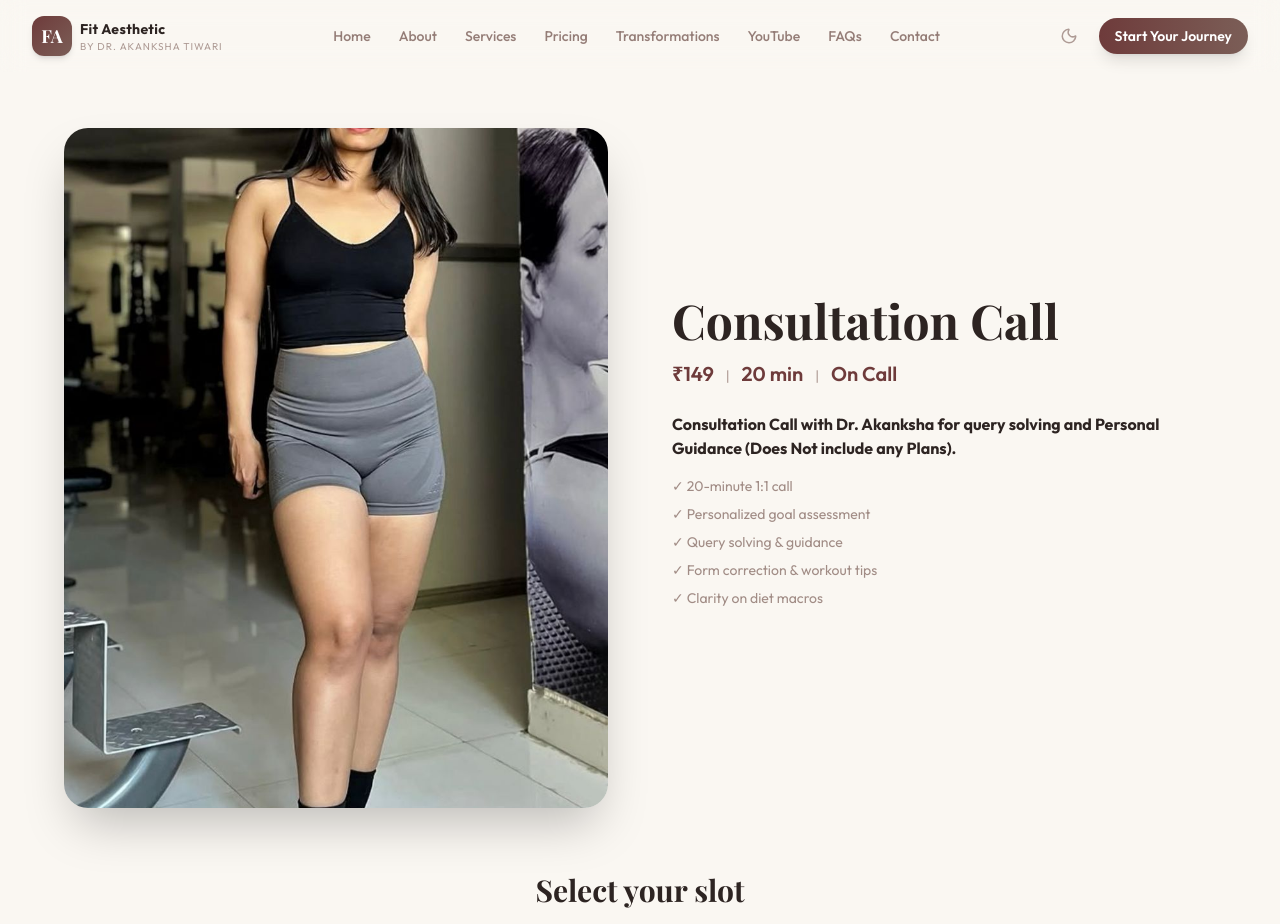
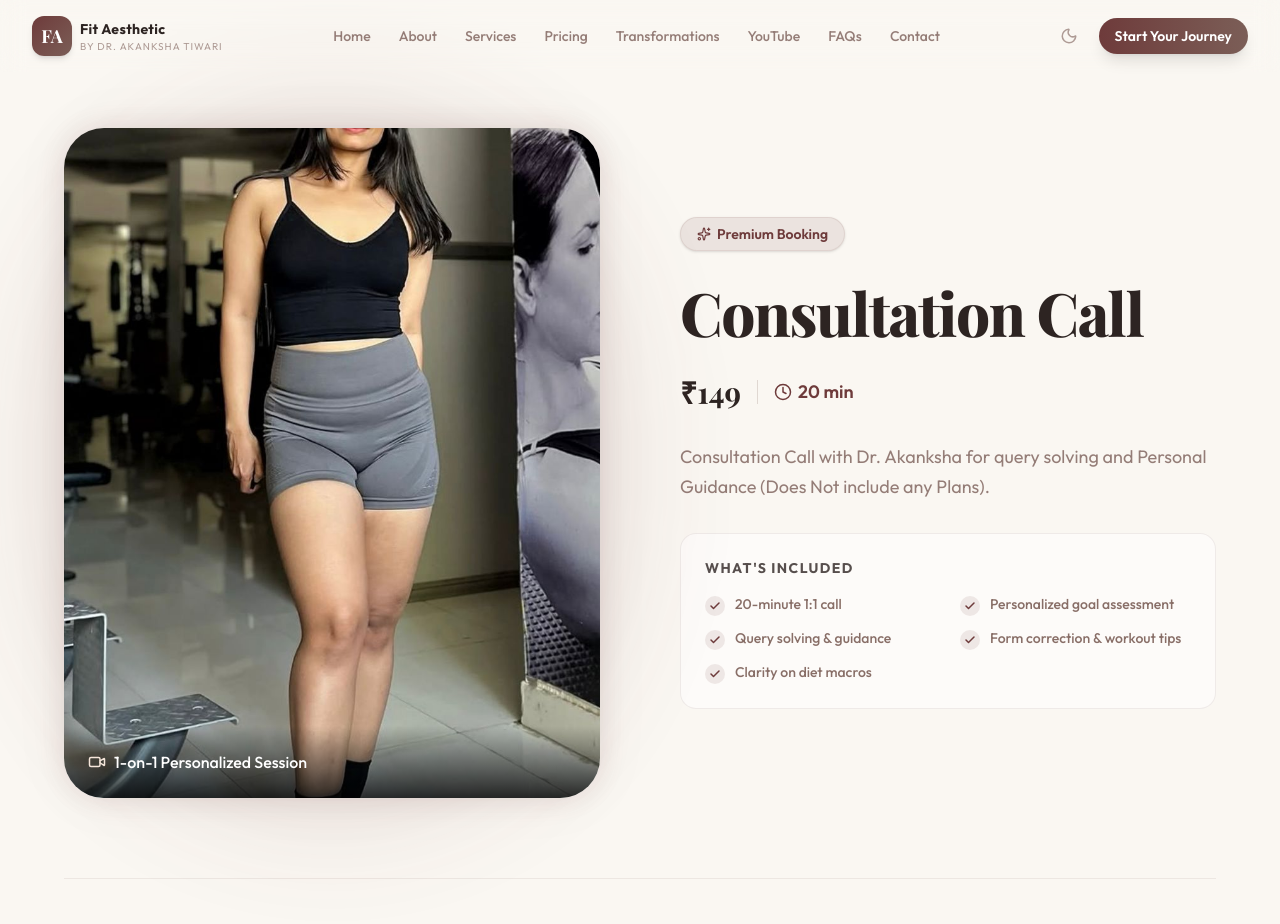
Before and after one commit to kanadevarun/fit-aesthetic-website, a Next.js app: page /consultation in a window 1280 px wide. Shown: the top 924 px of the page. Built offline with nearby package versions, Linux system fonts and the light colour scheme; a web font is replaced by a local one.

Commit message:
fix: scrolling issue in checkout and redesign consultation page

```diff
--- a/app/consultation/page.tsx
+++ b/app/consultation/page.tsx
@@ -3,6 +3,7 @@
 import { Suspense } from "react";
 import Image from "next/image";
 import { useSearchParams } from "next/navigation";
+import { Check, Sparkles, Clock, Video } from "lucide-react";
 import Navbar from "@/components/sections/Navbar";
 import Footer from "@/components/sections/Footer";
 import BookingCalendar from "@/components/ui/BookingCalendar";
@@ -16,48 +17,86 @@ function ConsultationContent() {
 
   return (
     <div className="max-w-6xl mx-auto">
-      {/* Product Header */}
-      <div className="grid md:grid-cols-2 gap-8 md:gap-16 mb-16 mt-8">
-        {/* Image Side */}
-        <div className="relative aspect-[4/5] rounded-3xl overflow-hidden shadow-2xl">
+      {/* Premium Hero Section */}
+      <div className="grid lg:grid-cols-2 gap-12 lg:gap-20 mb-20 mt-8 items-center">
+        {/* Image Side with Glow & Float */}
+        <div className="relative order-2 lg:order-1">
+          {/* Decorative background blur */}
+          <div className="absolute -inset-4 bg-accent-maroon/20 dark:bg-primary-beige/10 blur-3xl rounded-full animate-pulse opacity-70" />
+
+          <div className="relative aspect-[4/5] rounded-[2.5rem] overflow-hidden shadow-2xl ring-1 ring-white/20 dark:ring-white/10 glow-maroon lg:animate-float">
             <Image
               src="/images/about-photo.jpeg"
               alt={selectedPlan.title}
               fill
               className="object-cover"
+              priority
             />
+            {/* Glassmorphism overlay for the bottom info */}
+            <div className="absolute bottom-0 inset-x-0 p-6 bg-gradient-to-t from-black/80 via-black/40 to-transparent">
+              <div className="flex items-center gap-2 text-white font-medium">
+                <Video size={18} className="text-primary-beige" />
+                <span>1-on-1 Personalized Session</span>
+              </div>
+            </div>
+          </div>
         </div>
 
         {/* Details Side */}
-        <div className="flex flex-col justify-center">
-          <h1 className="text-4xl md:text-5xl font-heading font-bold text-neutral-dark dark:text-primary-beige mb-4">
+        <div className="flex flex-col justify-center order-1 lg:order-2">
+          {/* Premium Badge */}
+          <div className="inline-flex items-center gap-1.5 px-4 py-1.5 rounded-full bg-accent-maroon/10 dark:bg-primary-beige/10 text-accent-maroon dark:text-primary-beige font-semibold text-sm w-fit mb-6 shadow-sm border border-accent-maroon/10 dark:border-primary-beige/10">
+            <Sparkles size={14} />
+            <span>Premium Booking</span>
+          </div>
+
+          <h1 className="text-5xl lg:text-6xl font-heading font-extrabold text-neutral-dark dark:text-primary-beige mb-6 leading-tight tracking-tight">
             {selectedPlan.title}
           </h1>
 
-          <p className="text-lg md:text-xl font-semibold text-accent-maroon dark:text-primary-beige/80 mb-6">
-            {selectedPlan.currency}{selectedPlan.price.toLocaleString("en-IN")} <span className="text-sm font-normal text-accent-brown/60 dark:text-primary-beige/50 mx-2">|</span> {selectedPlan.duration} <span className="text-sm font-normal text-accent-brown/60 dark:text-primary-beige/50 mx-2">|</span> On Call
+          <div className="flex flex-wrap items-center gap-4 text-lg font-semibold text-accent-maroon dark:text-primary-beige/90 mb-8">
+            <span className="text-3xl font-heading font-bold text-neutral-dark dark:text-white">
+              {selectedPlan.currency}{selectedPlan.price.toLocaleString("en-IN")}
+            </span>
+            <div className="h-6 w-px bg-accent-brown/20 dark:bg-primary-beige/20" />
+            <div className="flex items-center gap-1.5">
+              <Clock size={18} />
+              <span>{selectedPlan.duration}</span>
+            </div>
+          </div>
+
+          <p className="text-lg text-accent-brown/80 dark:text-primary-beige/70 mb-8 leading-relaxed">
+            {selectedPlan.description}
           </p>
 
-          <div className="prose prose-lg dark:prose-invert prose-p:text-accent-brown/80 dark:prose-p:text-primary-beige/70 mb-8">
-            <p>
-              <strong>{selectedPlan.description}</strong>
-            </p>
-            <ul className="text-sm space-y-2 mt-4 text-accent-brown/70 dark:text-primary-beige/60">
+          <div className="bg-white/50 dark:bg-[#1C1512]/50 p-6 rounded-2xl border border-accent-brown/10 dark:border-primary-beige/10">
+            <h3 className="font-bold text-neutral-dark dark:text-primary-beige mb-4 text-sm uppercase tracking-widest opacity-80">
+              What's Included
+            </h3>
+            <ul className="grid sm:grid-cols-2 gap-y-3 gap-x-6">
               {selectedPlan.features.map((feature, idx) => (
-                <li key={idx}>✓ {feature}</li>
+                <li key={idx} className="flex items-start gap-2.5">
+                  <span className="flex-shrink-0 mt-0.5 w-5 h-5 rounded-full bg-accent-maroon/10 dark:bg-primary-beige/10 flex items-center justify-center text-accent-maroon dark:text-primary-beige">
+                    <Check size={12} strokeWidth={3} />
+                  </span>
+                  <span className="text-sm font-medium text-accent-brown/90 dark:text-primary-beige/80">
+                    {feature}
+                  </span>
+                </li>
               ))}
             </ul>
           </div>
-
         </div>
       </div>
 
       {/* Calendar Booking Section */}
-      <div id="booking-section" className="scroll-mt-32">
-        <div className="text-center mb-10">
-          <h2 className="text-3xl font-heading font-bold text-neutral-dark dark:text-primary-beige">Select your slot</h2>
-          <p className="text-accent-brown/70 dark:text-primary-beige/60 mt-3 max-w-2xl mx-auto">
-            Choose a date and time that works best for you. Please note that all times are in IST.
+      <div id="booking-section" className="scroll-mt-32 pt-12 border-t border-accent-brown/10 dark:border-primary-beige/10">
+        <div className="text-center mb-12">
+          <h2 className="text-4xl font-heading font-extrabold text-neutral-dark dark:text-primary-beige">
+            Select your slot
+          </h2>
+          <p className="text-accent-brown/70 dark:text-primary-beige/60 mt-4 max-w-xl mx-auto text-lg">
+            Choose a date and time that works best for you. Please note that all times are displayed in your local timezone (IST).
           </p>
         </div>
 
--- a/app/layout.tsx
+++ b/app/layout.tsx
@@ -70,13 +70,13 @@ export default function RootLayout({
   return (
     <html
       lang="en"
-      className={`${outfit.variable} ${playfair.variable} h-full antialiased`}
+      className={`${outfit.variable} ${playfair.variable} antialiased`}
       suppressHydrationWarning
     >
       <head>
         <link rel="icon" href="/favicon.svg" type="image/svg+xml" />
       </head>
-      <body className="min-h-full flex flex-col bg-background text-foreground">
+      <body className="flex flex-col min-h-screen bg-background text-foreground">
         {children}
       </body>
     </html>
```
Lines whose indentation alone changed are shown as unchanged.
